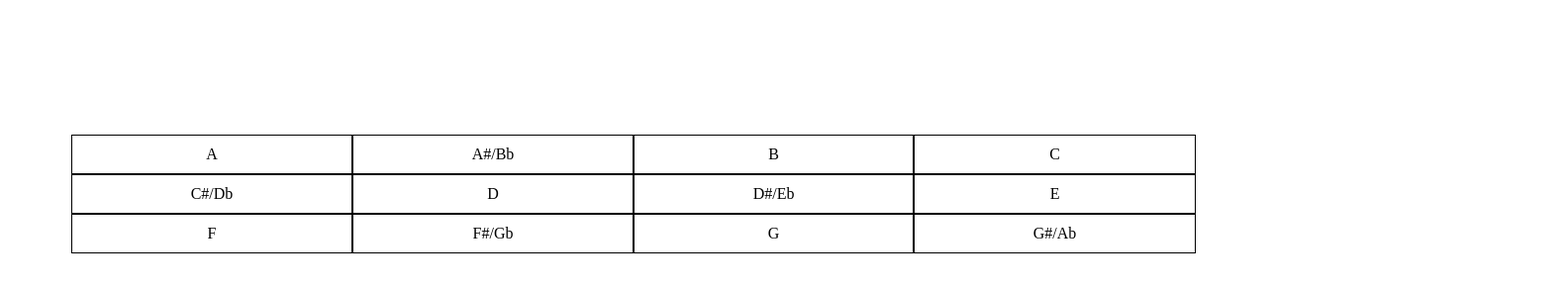
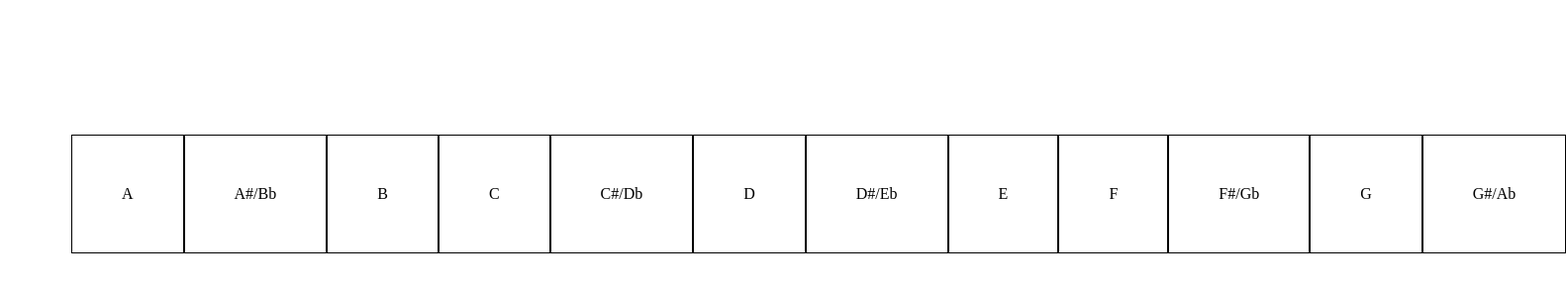
Before and after one commit to gb0808/MidiVisualiser, a plain HTML site: page index.html in a window 1280 px wide. Shown: the whole page at 99% size, 1582 px wide, since content can reach past the window. Drawn offline with Linux system fonts and the light colour scheme.

Commit message:
slight css update

```diff
--- a/style.css
+++ b/style.css
@@ -1,6 +1,6 @@
 body {
     display: grid;
-    grid-template-columns: auto auto auto auto;
+    grid-template-columns: repeat(12, auto);
     padding-top: 10%;
     padding-left: 5%;
     padding-right: 5%;
@@ -8,7 +8,7 @@ body {
 
 .midiBlock {
     text-align: center;
-    padding: 10px;
+    padding: 50px;
     border-style: solid;
     border-width: 1px;
     border-color: #000000;
```
